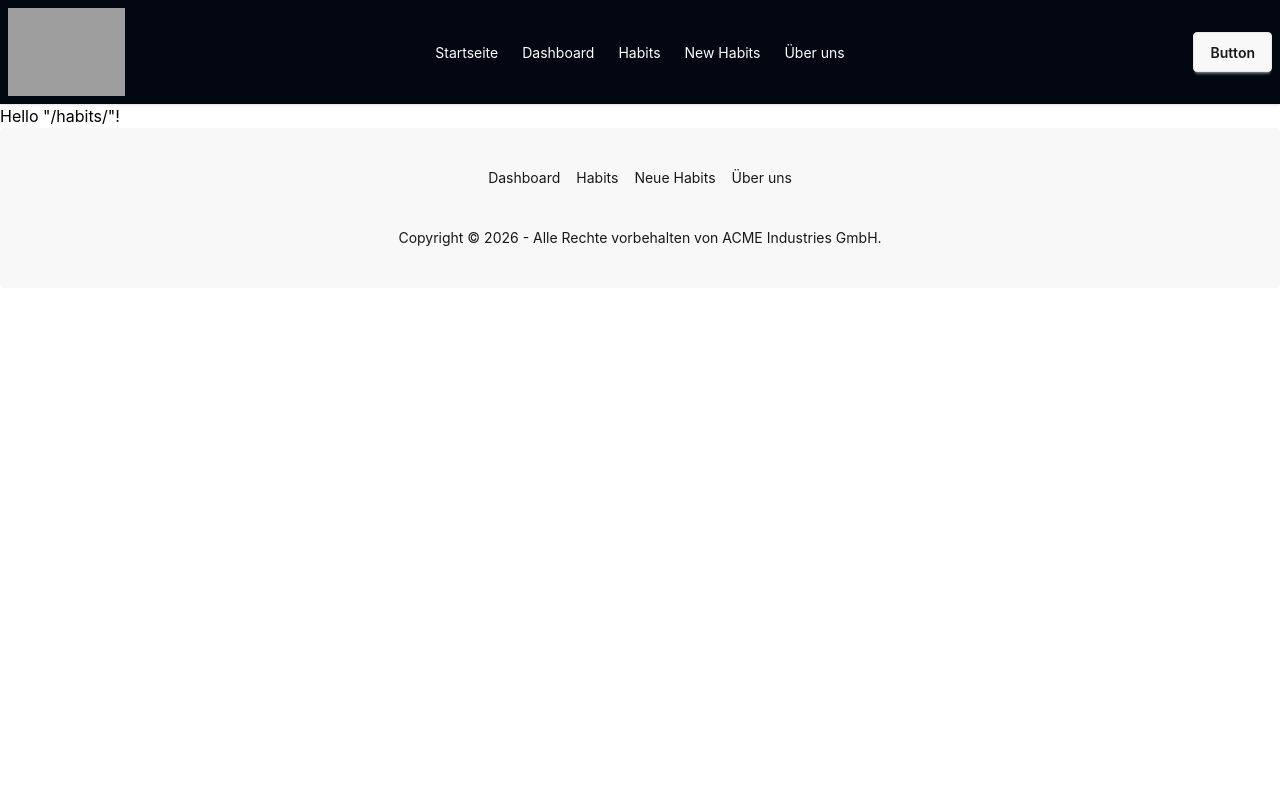
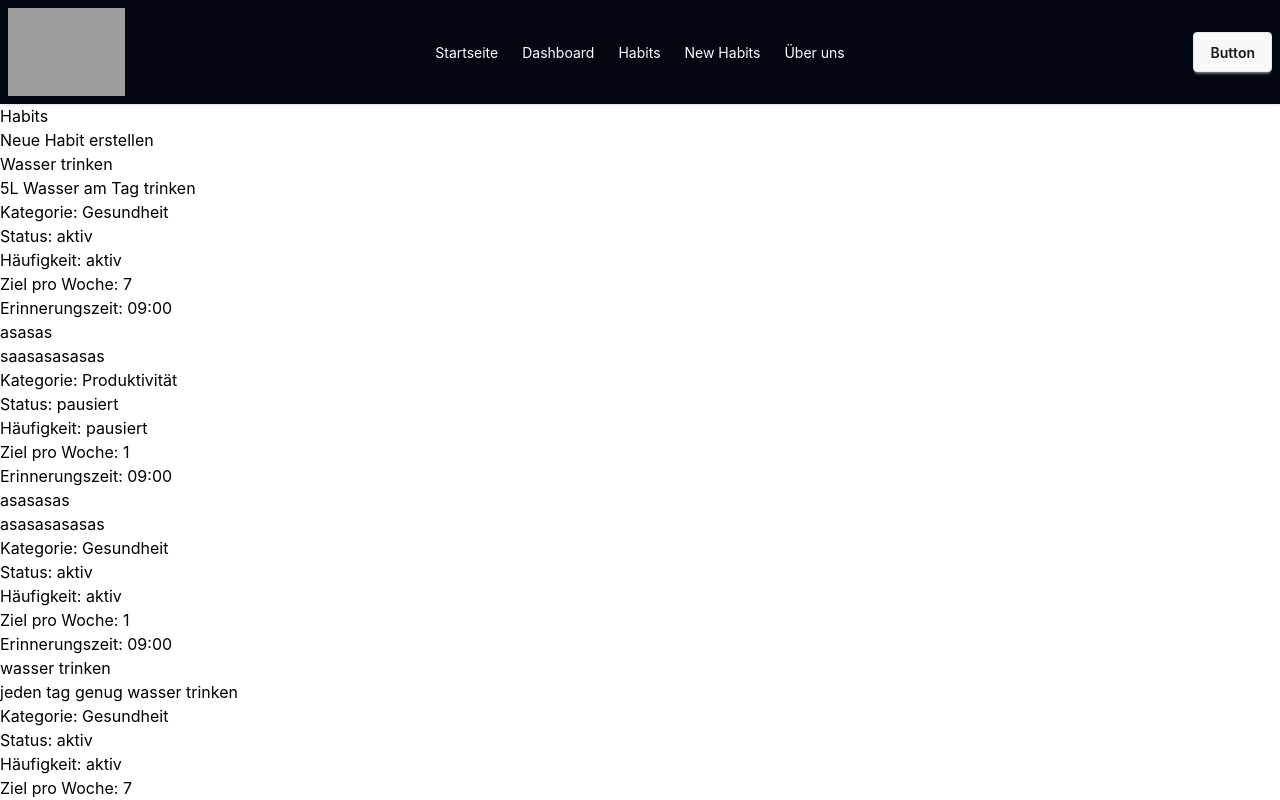
Before and after one commit to Neykeb/HabitTracker, a React (Vite) app: page /habits in a window 1280 px wide. Shown: the top 800 px of the page. Built offline with nearby package versions, Linux system fonts and the light colour scheme; data requests are answered from the project's data file; grey boxes are pictures that could not be loaded.

Commit message:
habits seite

```diff
--- a/src/routes/habits/index.tsx
+++ b/src/routes/habits/index.tsx
@@ -1,9 +1,39 @@
-import { createFileRoute } from '@tanstack/react-router'
+import { createFileRoute, Link } from "@tanstack/react-router";
+import { useHabits } from "../../hooks/useHabits";
+export const Route = createFileRoute("/habits/")({
+  component: HabitOverviePage,
+});
 
-export const Route = createFileRoute('/habits/')({
-  component: RouteComponent,
-})
-
-function RouteComponent() {
-  return <div>Hello "/habits/"!</div>
+function HabitOverviePage() {
+  const { data: habits = [], isLoading, isError } = useHabits();
+  if (isLoading) {
+    return <p>Habits werden geladen...</p>;
+  }
+  if (isError) {
+    return <p>Habits konnten nicht geladen werden.</p>;
+  }
+  return (
+    <div>
+      <h1>Habits</h1>
+      <Link to="/habits/new">Neue Habit erstellen</Link>
+      {habits.length === 0 && <p>Noch keine Habits vorhanden.</p>}
+      <ul>
+        {habits.map((habit) => (
+          <li key={habit.id}>
+            <h2>{habit.title}</h2>
+            <p>{habit.description} </p>
+            <p> Kategorie: {habit.category} </p>
+            <p> Status: {habit.status} </p>
+            <p>Häufigkeit: {habit.status} </p>
+            <p> Ziel pro Woche: {habit.targetPerWeek} </p>
+            <p> Erinnerungszeit: {habit.reminderTime} </p>
+            <Link
+              to="/habits/$habitId/edit"
+              params={{ habitId: habit.id }}
+            ></Link>
+          </li>
+        ))}
+      </ul>
+    </div>
+  );
 }
```
